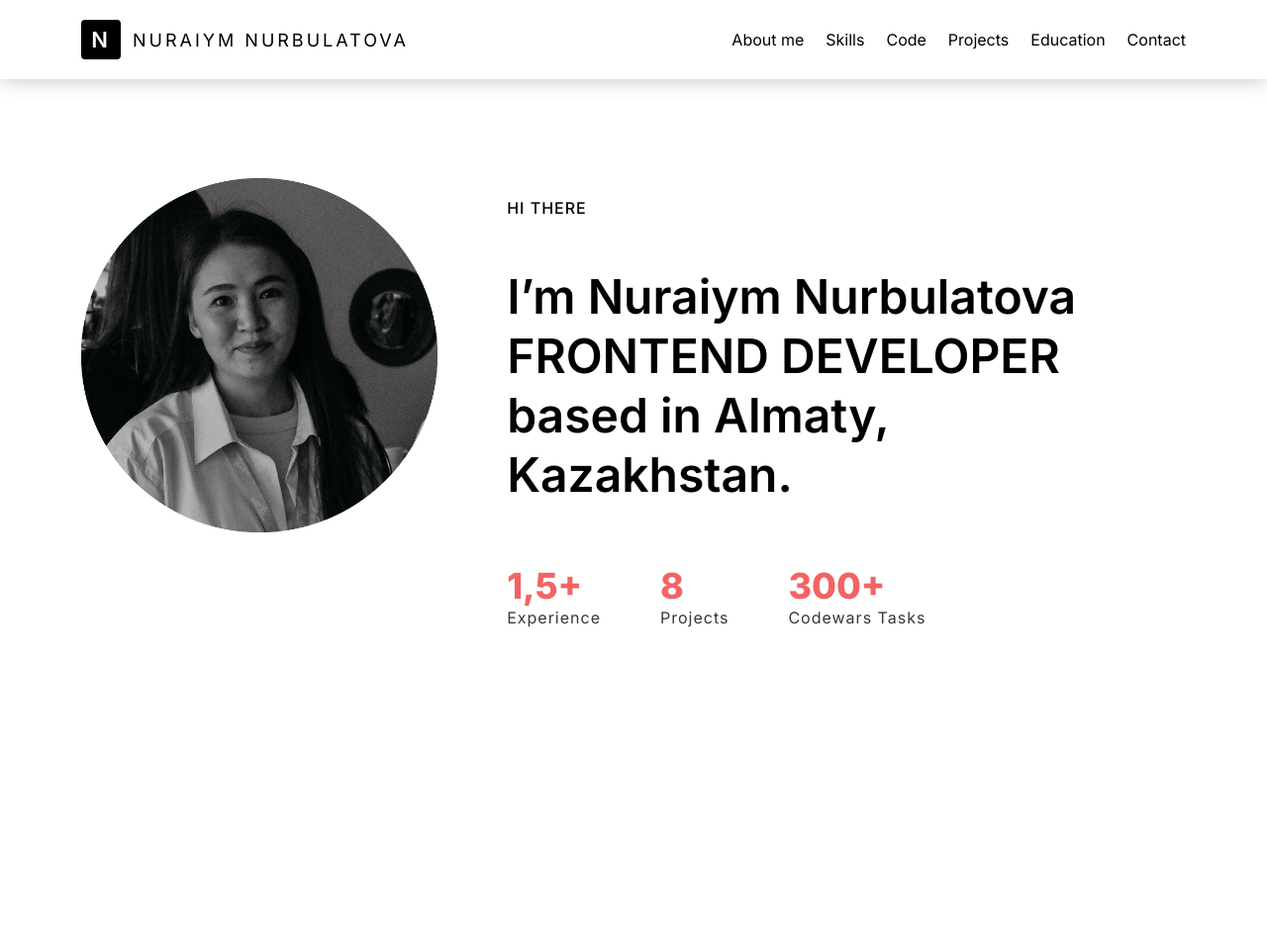
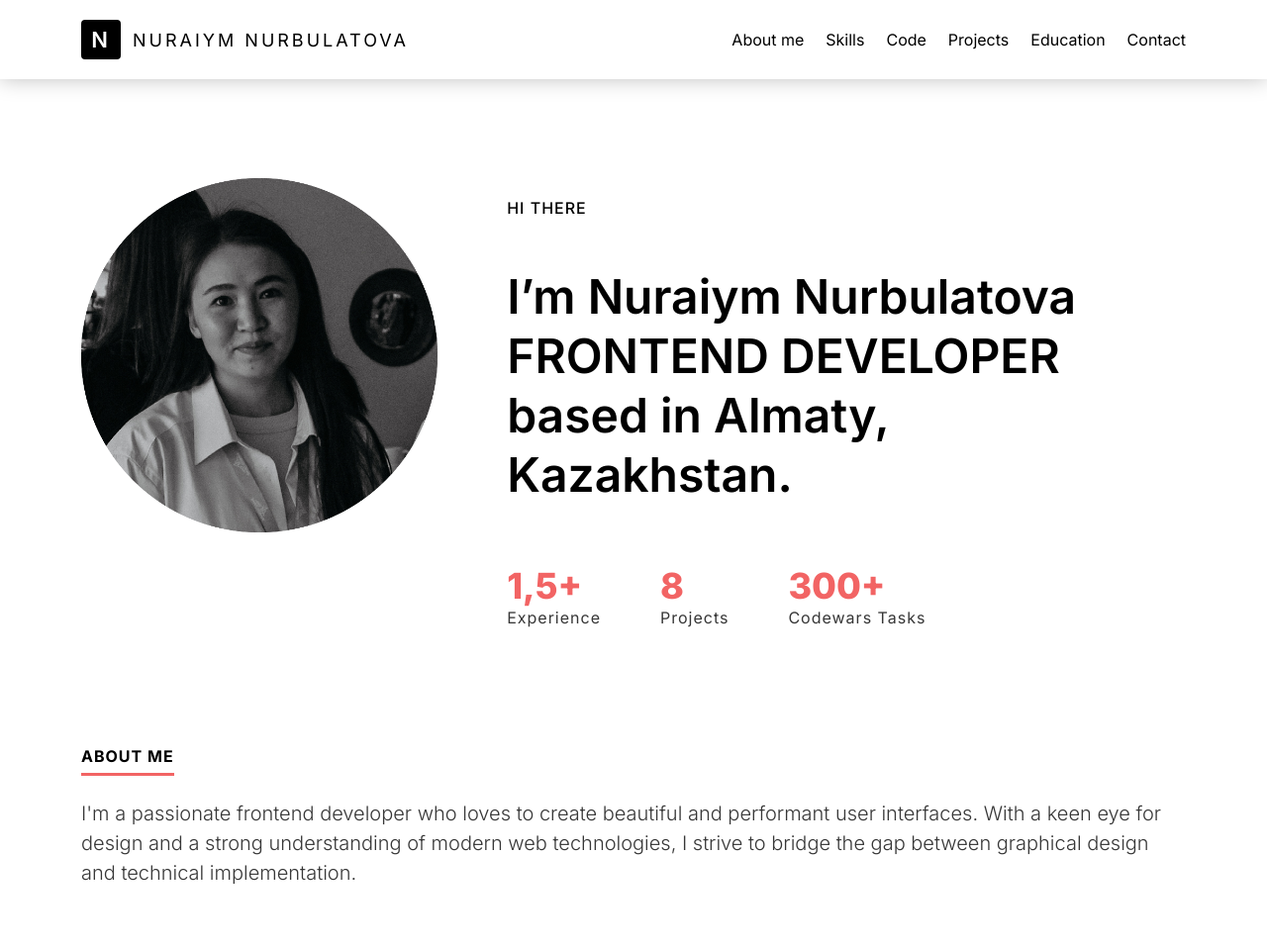
Before and after one commit to nooraiym/rsschool-cv, a plain HTML site: page index.html in a window 1280 px wide. Shown: the top 960 px of the page at 99% size. Drawn offline with Linux system fonts and the light colour scheme.

Commit message:
feat: add about section

```diff
--- a/index.html
+++ b/index.html
@@ -70,6 +70,14 @@
     </main>
 
     <section class="about">
+        <div class="container">
+            <div>
+                <h2>About me</h2>
+                <p>
+                    I&#39;m a passionate frontend developer who loves to create beautiful and performant user interfaces. With a keen eye for design and a strong understanding of modern web technologies, I strive to bridge the gap between graphical design and technical implementation.
+                </p>
+            </div>
+        </div>
     </section>
 
     <section class="skills">
--- a/style.css
+++ b/style.css
@@ -51,6 +51,18 @@ img {
   border: none;
   outline: none;
   height: auto;
+}
+
+h2 {
+  display: inline-block;
+  font-weight: 700;
+  color: #000;
+  text-transform: uppercase;
+  letter-spacing: 1px;
+  font-size: 16px;
+  border-bottom: 3px solid #F26464;
+  padding-bottom: 7px;
+  margin-bottom: 23px;
 }
 
 
@@ -177,6 +189,14 @@ img {
   letter-spacing: 1px;
 }
 
+/* --------------------- ABOUT */
+.about p {
+  color: #373737;
+  font-size: 20px;
+  line-height: 30px;
+  font-weight: 300;
+  margin-bottom: 60px;
+}
 
 /* MEDIA */
 @media (min-width: 576px) {
```
